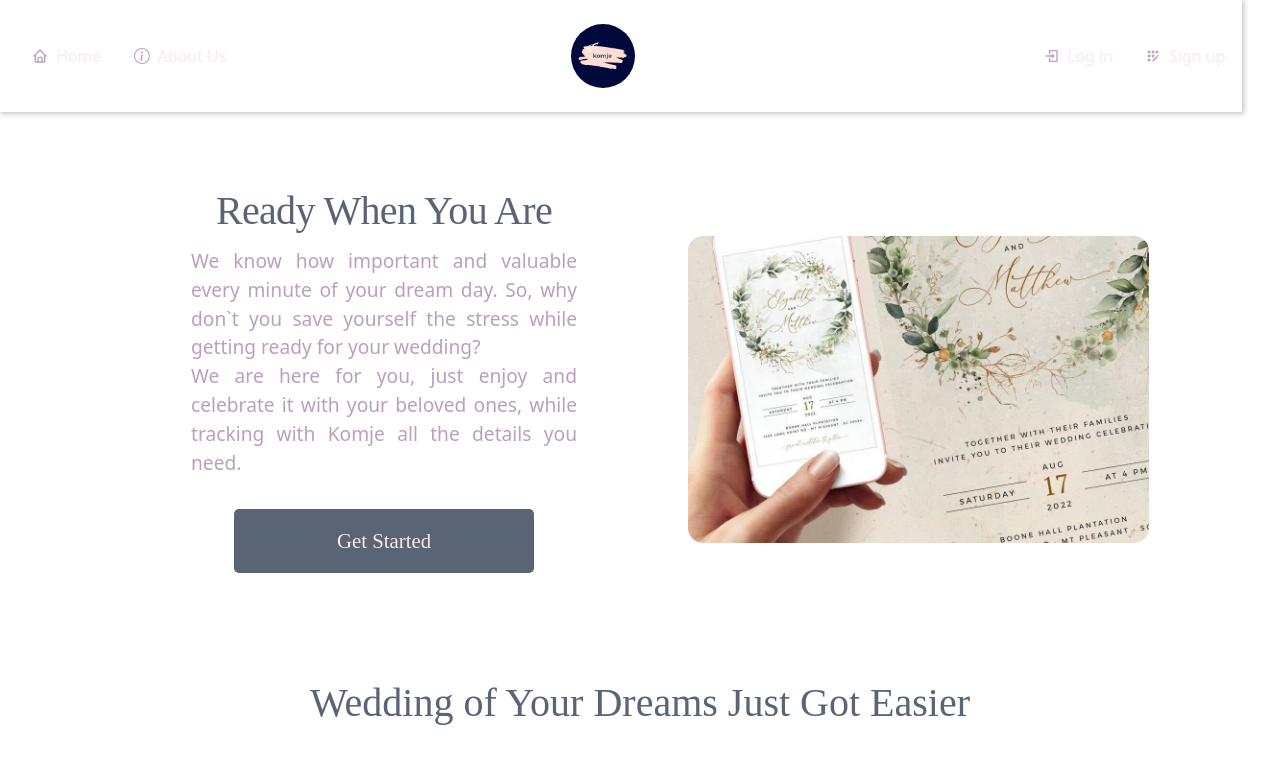
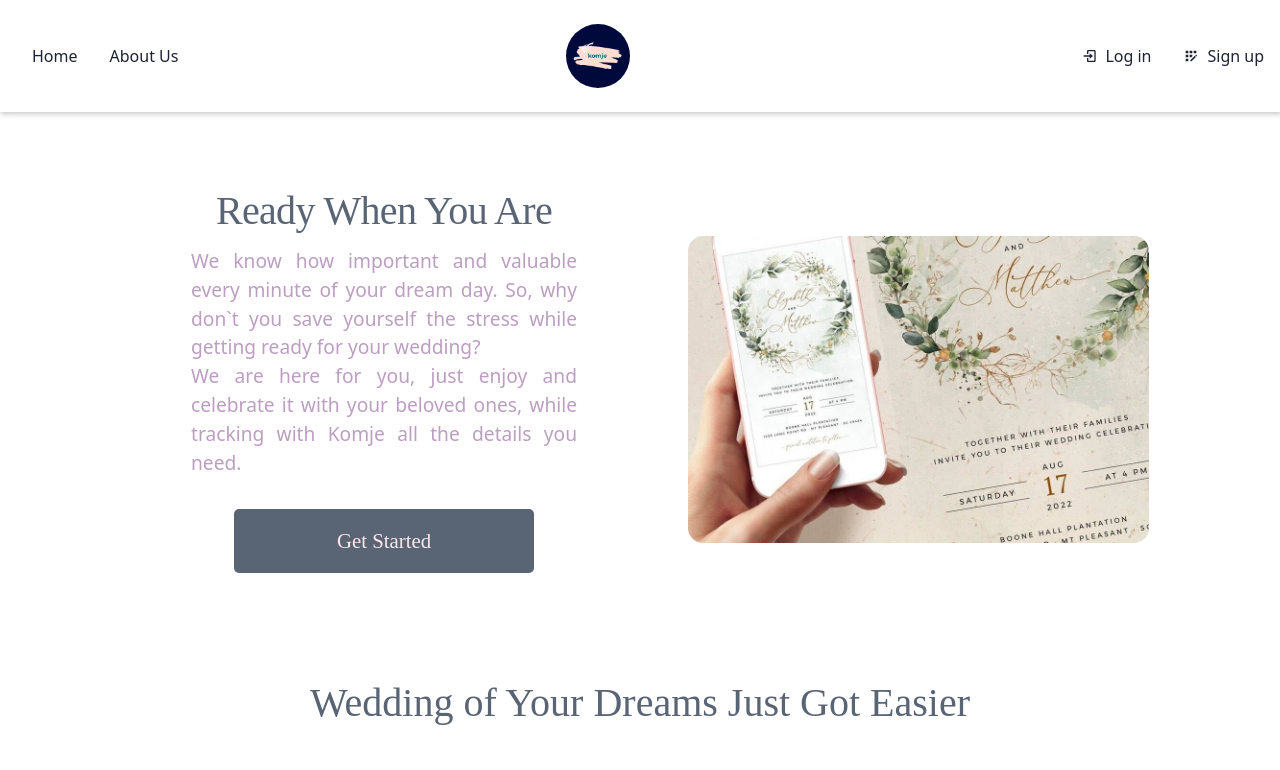
Before and after one commit to Mones-Hamd/FinalProjectHYF, a React app in the folder client/: page / in a window 1280 px wide. Shown: the top 770 px of the page. Built offline with nearby package versions, Linux system fonts and the light colour scheme.

Commit message:
edit icons and nave item colors and fix margin right for nav bar

```diff
--- a/client/src/components/Nav/Nav.jsx
+++ b/client/src/components/Nav/Nav.jsx
@@ -6,12 +6,10 @@ import "./nav.css";
 import { FaBars } from "react-icons/fa";
 import { AiOutlineClose } from "react-icons/ai";
 import { useNavigate } from "react-router-dom";
-import { BiHome, BiLogIn, BiLogOut } from "react-icons/bi";
+import { BiLogIn, BiLogOut } from "react-icons/bi";
 import { useAuth } from "../../hooks/useAuth";
-import { IoCreateOutline } from "react-icons/io5";
-import { BsInfoCircle } from "react-icons/bs";
+
 import { MdAppRegistration } from "react-icons/md";
-import { CgProfile } from "react-icons/cg";
 const Nav = () => {
   const [sidebar, setSidebar] = useState(false);
   const { user, logout } = useAuth();
@@ -32,11 +30,9 @@ const Nav = () => {
             {!isAuthenticated && (
               <>
                 <Link to="/" className="links">
-                  <BiHome color="#bc9ec1" className="nav-icons" />
                   Home
                 </Link>
                 <Link to="/aboutUs" className="links">
-                  <BsInfoCircle color="#bc9ec1" className="nav-icons" />
                   About Us
                 </Link>
               </>
@@ -45,15 +41,12 @@ const Nav = () => {
             {isAuthenticated && (
               <>
                 <Link to="/homePage" className="links">
-                  <BiHome color="#bc9ec1" className="nav-icons" />
                   Home
                 </Link>
                 <Link to="/createForm" className="links">
-                  <IoCreateOutline color="#bc9ec1" className="nav-icons" />
                   Create Form
                 </Link>
                 <Link to="/aboutUs" className="links">
-                  <BsInfoCircle color="#bc9ec1" className="nav-icons" />
                   About Us
                 </Link>
               </>
@@ -70,27 +63,24 @@ const Nav = () => {
             {!isAuthenticated ? (
               <>
                 <Link to="/login" className="links">
-                  <BiLogIn color="#bc9ec1" className="nav-icons" />
+                  <BiLogIn color="#1f2232" className="nav-icons" />
                   Log in
                 </Link>
                 <Link to="/register" className="links">
-                  <MdAppRegistration color="#bc9ec1" className="nav-icons" />
+                  <MdAppRegistration color="#1f2232" className="nav-icons" />
                   Sign up
                 </Link>
               </>
             ) : (
               <>
                 {user && user.username && (
-                  <div className="user-name-nav">
-                    <CgProfile color="#bc9ec1" className="nav-icons" />
-                    {user.username}
-                  </div>
+                  <div className="user-name-nav">{user.username}</div>
                 )}
                 <Link to="/login" className="right-links">
                   {user ? (
                     <span className="links " onClick={logout}>
                       {" "}
-                      <BiLogOut color="#bc9ec1" className="nav-icons" />
+                      <BiLogOut color="#1f2232" className="nav-icons" />
                       Log Out
                     </span>
                   ) : (
@@ -119,14 +109,14 @@ const Nav = () => {
                   </Link>
                   <span className="links-hamburger " onClick={logout}>
                     {" "}
-                    <BiLogOut color="#bc9ec1" className="nav-icons" />
+                    <BiLogOut color="#1f2232" className="nav-icons" />
                     Log Out
                   </span>
                 </>
               ) : (
                 <>
                   <Link to="/login" className="links-hamburger">
-                    <BiLogIn color="#bc9ec1" className="nav-icons" />
+                    <BiLogIn color="#1f2232" className="nav-icons" />
                     Log in
                   </Link>
                   <Link to="/register" className="links-hamburger">
--- a/client/src/components/Nav/nav.css
+++ b/client/src/components/Nav/nav.css
@@ -13,7 +13,7 @@
   justify-content: space-between;
   align-items: center;
 
-  width: 97%;
+  width: 100%;
 
   box-shadow: 2px 2px 5px 1px rgb(0 0 0 / 15%),
     -2px -2px 5px 1px rgb(0 0 0 / 15%);
@@ -118,10 +118,10 @@
 .links:hover {
   transform: scale(1.04);
   text-decoration: underline;
-  background-color: var(--primary-color);
+
   border-radius: var(--border-radius-btn-input);
 
-  color: var(--primary-light-color);
+  color: var(--primary-dark-color);
 }
 
 .navbar-text {
@@ -180,7 +180,7 @@
 }
 
 .user-name-nav {
-  color: var(--primary-color);
+  color: var(--primary-dark-color);
 
   font-family: "Poppins", sans-serif;
   font-size: 1.3em;
@@ -191,7 +191,7 @@
 }
 
 .user-name-hamburger {
-  color: var(--primary-color);
+  color: var(--primary-dark-color);
   font-family: "Poppins", sans-serif;
   font-size: 1.3em;
   list-style: none;
@@ -223,7 +223,7 @@
 
     text-decoration: none;
 
-    color: var(--primary-light-color);
+    color: var(--primary-dark-color);
   }
   .menu {
     display: none;
```
